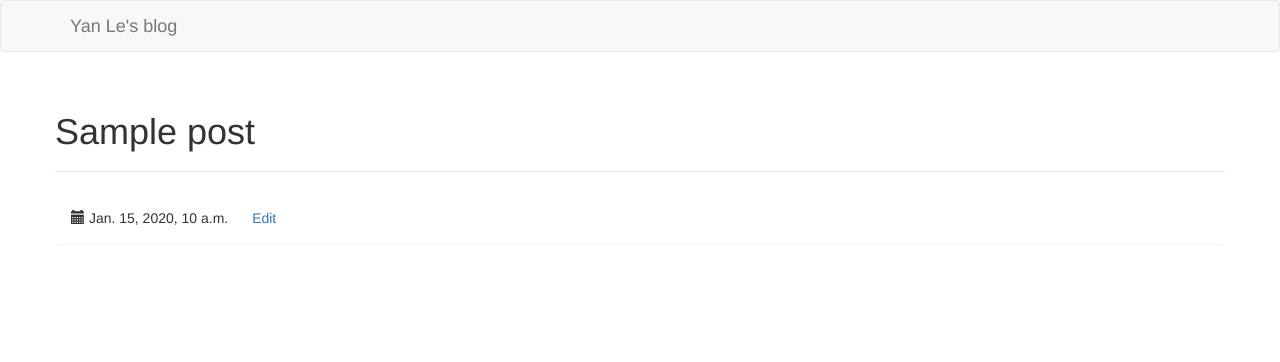
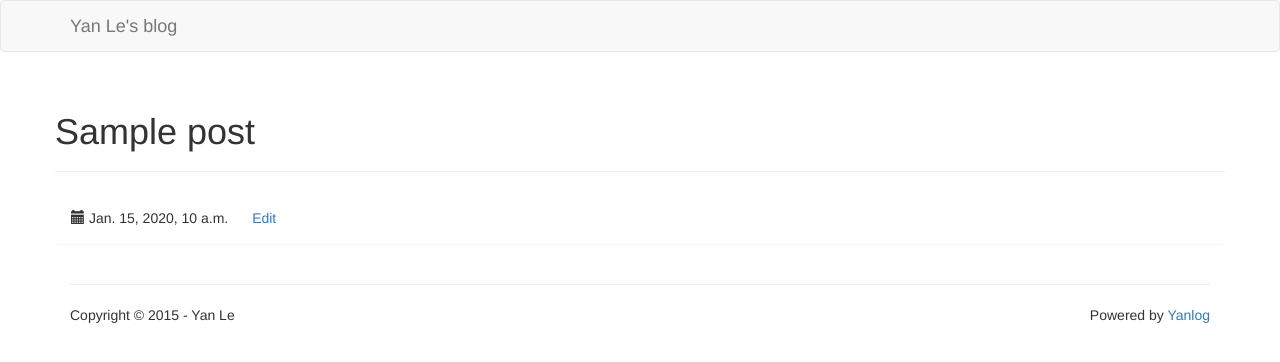
Before and after one commit to janusle/yanlog, a Django app: template yanlog/blog/templates/admin.html in a window 1280 px wide. Shown: the top 362 px of the page. Run offline with Django 3.2, Linux system fonts and the light colour scheme; the template is opened without the code that fills it: most values are stand-ins (such as "Sample title", 1, 10 or a date in 2020); some libraries are stand-ins or nearby versions.

Commit message:
add footer

```diff
--- a/yanlog/common/templates/base.html
+++ b/yanlog/common/templates/base.html
@@ -29,8 +29,25 @@
   </nav> <!--header-->
 
 {% block main %}{% endblock %}
+
+  <footer>
+    <div class="container">
+      <hr/>
+      <div class="row">
+        <div class="col-md-8">
+          Copyright © 2015 - Yan Le
+        </div>
+
+        <div class="col-md-4">
+          <p class="pull-right">
+            Powered by <a href="https://github.com/janusle/yanlog">Yanlog</a>
+          </p>
+        </div>
+      </div>
+    </div>
+  </footer>
+
 </body>
 
-</bod>
 
 </html>
```
